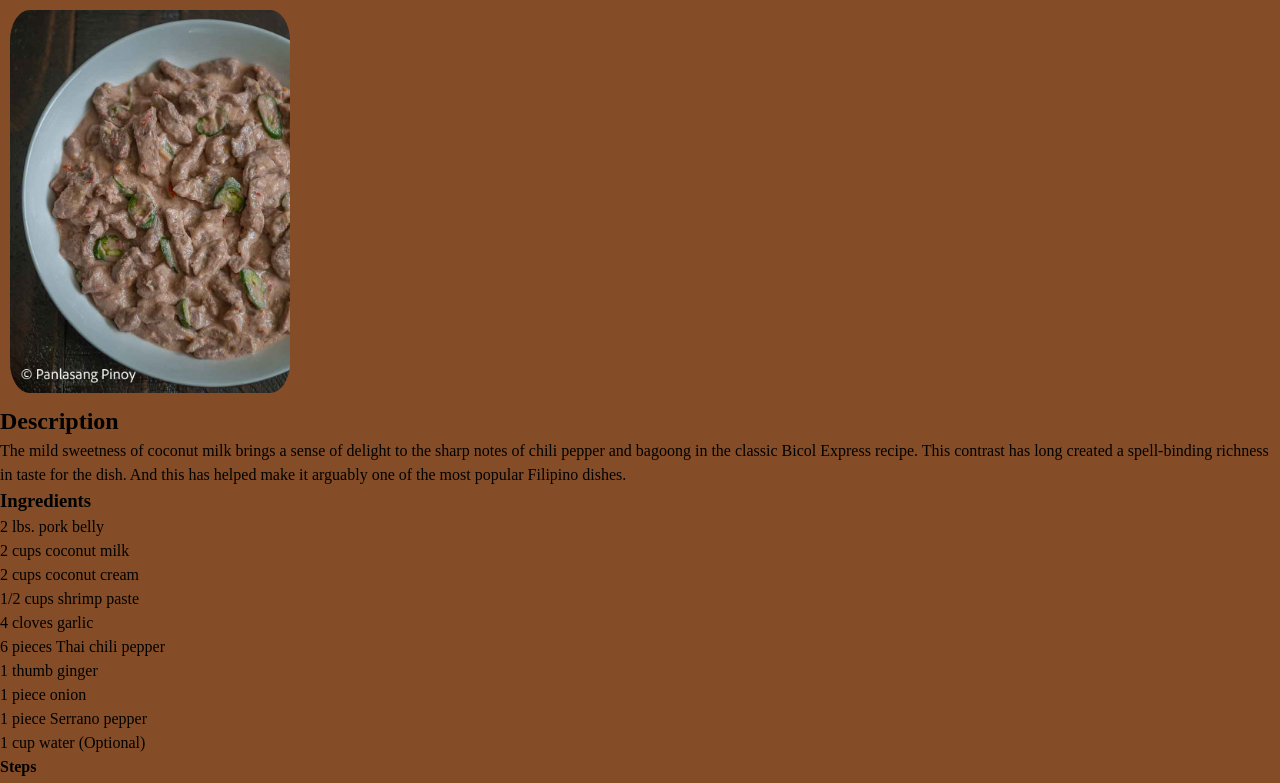
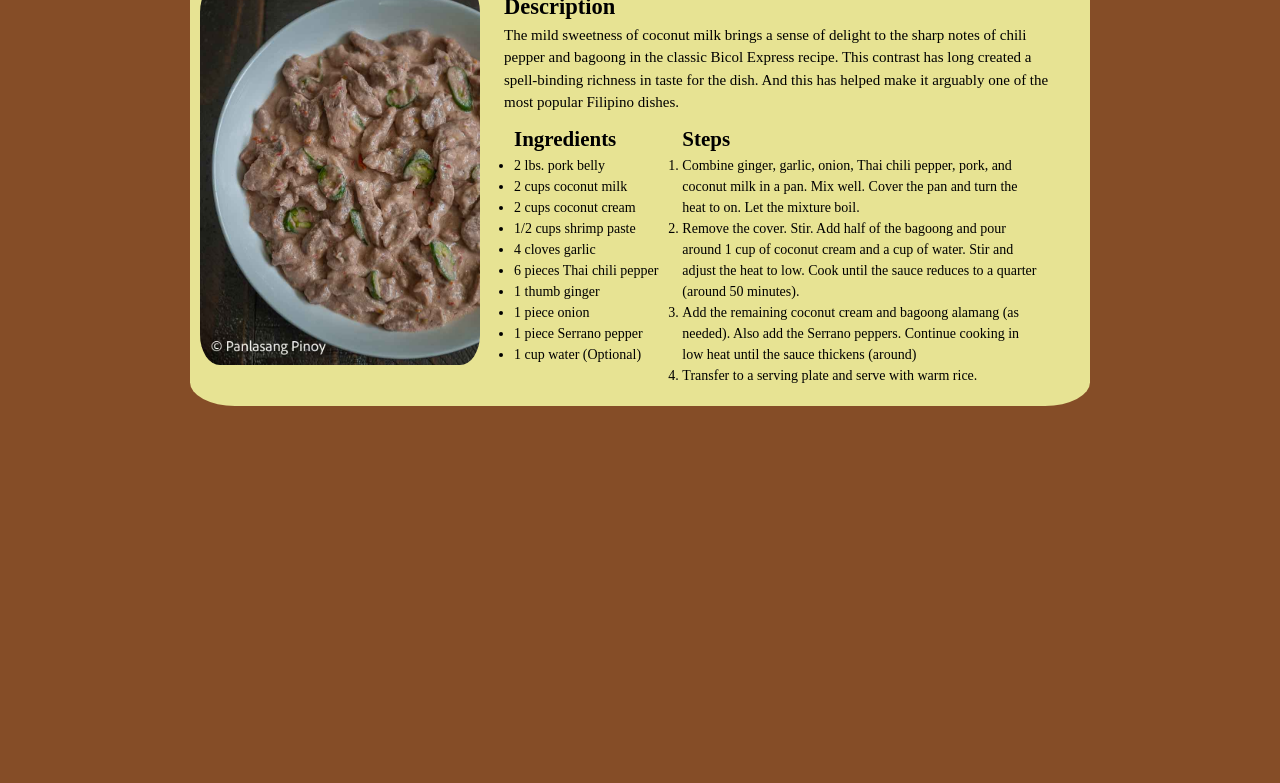
Before and after one commit to vanadams/odin-recipes, a plain HTML site: page recipes/bicol-express.html in a window 1280 px wide. Shown: the part 88-871 px from the top of the page. After the commit the page ends 800 px from the top, so only its background shows below. Drawn offline with Linux system fonts and the light colour scheme.

Commit message:
Update html structure of bicol-express

```diff
--- a/recipes/bicol-express.html
+++ b/recipes/bicol-express.html
@@ -7,15 +7,24 @@
     </head>
 
     <body>
-        <h1>Bicol Express</h1>
+        <div class="recipe-card">
             <img class="recipe-img bicol" src="../images/Bicol-Express.jpg" alt="">
 
+            <div class="recipe-content">
+                <h1>Bicol Express</h1>
+
+                <div class="recipe-description-wrapper">
+                    <section class="recipe-description">
                         <h2>Description</h2>
                         <p>
                             The mild sweetness of coconut milk brings a sense of delight to the sharp notes of chili pepper and bagoong in the classic Bicol Express recipe. This contrast has long created a spell-binding richness in taste for the dish. And this has helped make it arguably one of the most popular Filipino dishes.
                         </p>
+                    </section>
+                </div>
 
-        <h3>Ingredients</h3>
+                <div class="recipe-ingredients-wrapper">
+                    <section class="recipe-ingredients">
+                        <h2>Ingredients</h2>
                         <ul>
                             <li>2 lbs. pork belly</li>
                             <li>2 cups coconut milk</li>
@@ -28,13 +37,21 @@
                             <li>1 piece Serrano pepper</li>
                             <li>1 cup water (Optional)</li>
                         </ul>
+                    </section>
+                </div>
 
-        <h4>Steps</h4>
+                <div class="recipe-steps-wrapper">
+                    <section class="recipe-steps">
+                        <h2>Steps</h2>
                         <ol>
                             <li>Combine ginger, garlic, onion, Thai chili pepper, pork, and coconut milk in a pan. Mix well. Cover the pan and turn the heat to on. Let the mixture boil.</li>
                             <li>Remove the cover. Stir. Add half of the bagoong and pour around 1 cup of coconut cream and a cup of water. Stir and adjust the heat to low. Cook until the sauce reduces to a quarter (around 50 minutes).</li>
                             <li>Add the remaining coconut cream and bagoong alamang (as needed). Also add the Serrano peppers. Continue cooking in low heat until the sauce thickens (around)</li>
                             <li>Transfer to a serving plate and serve with warm rice.</li>
                         </ol>
+                    </section>
+                </div>
+            </div>
+        </div>
     </body>
 </html>
```
Lines whose indentation alone changed are shown as unchanged.
